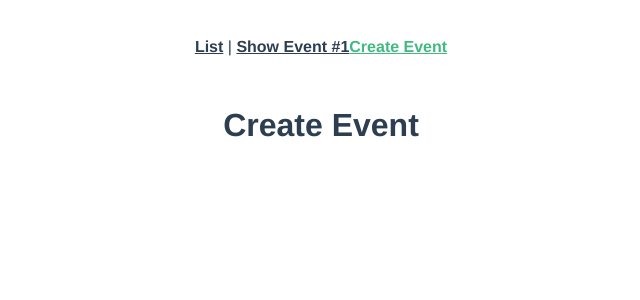
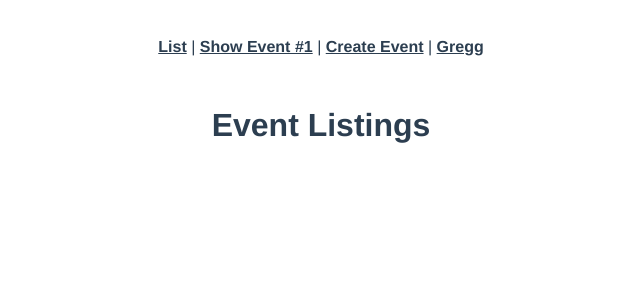
Before and after one commit to mortaen/real-world-vue, a Vue app: page /#/event/create in a window 1280 px wide. Before the commit this address led to /#/event/create. Shown: the top 300 px of the page, without its empty margins (319-959 px from the left). Built offline with nearby package versions, Linux system fonts and the light colour scheme.

Commit message:
Add route with props

```diff
--- a/src/App.vue
+++ b/src/App.vue
@@ -2,8 +2,11 @@
   <div id="app">
     <div id="nav">
       <router-link :to="{ name: 'event-list' }">List</router-link> |
-      <router-link :to="{ name: 'event-show' }">Show Event #1</router-link>
-      <router-link :to="{ name: 'event-create' }">Create Event</router-link>
+      <router-link :to="{ name: 'event-show' }">Show Event #1</router-link> |
+      <router-link :to="{ name: 'event-create' }">Create Event</router-link> |
+      <router-link :to="{ name: 'user', params: { username: 'Gregg' } }"
+        >Gregg</router-link
+      >
     </div>
     <router-view />
   </div>
--- /dev/null
+++ b/src/pages/User.vue
@@ -0,0 +1,11 @@
+<template>
+  <div class="user">
+    <h1>This is {{ username }}'s page</h1>
+  </div>
+</template>
+
+<script>
+export default {
+  props: ['username'],
+}
+</script>
--- a/src/router/router.js
+++ b/src/router/router.js
@@ -14,7 +14,7 @@ const routes = [
     component: EventList,
   },
   {
-    path: '/event',
+    path: '/event/',
     name: 'event-show',
     // route level code-splitting
     // this generates a separate chunk (about.[hash].js) for this route
@@ -26,9 +26,16 @@ const routes = [
     name: 'event-create',
     component: EventCreate,
   },
+  {
+    path: '/event/:username',
+    name: 'user',
+    component: User,
+    props: true,
+  },
 ]
 
 const router = new VueRouter({
+  mode: 'history',
   routes,
 })
 
```
